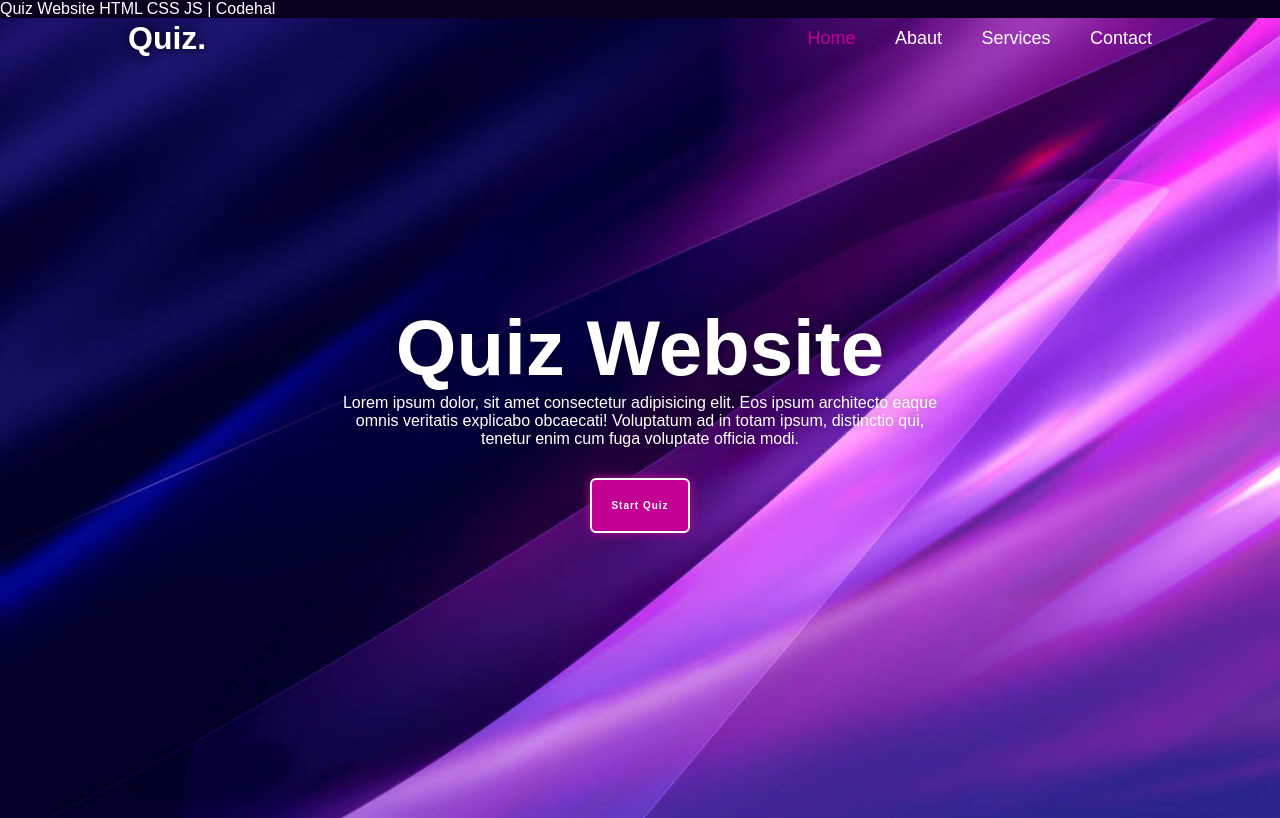
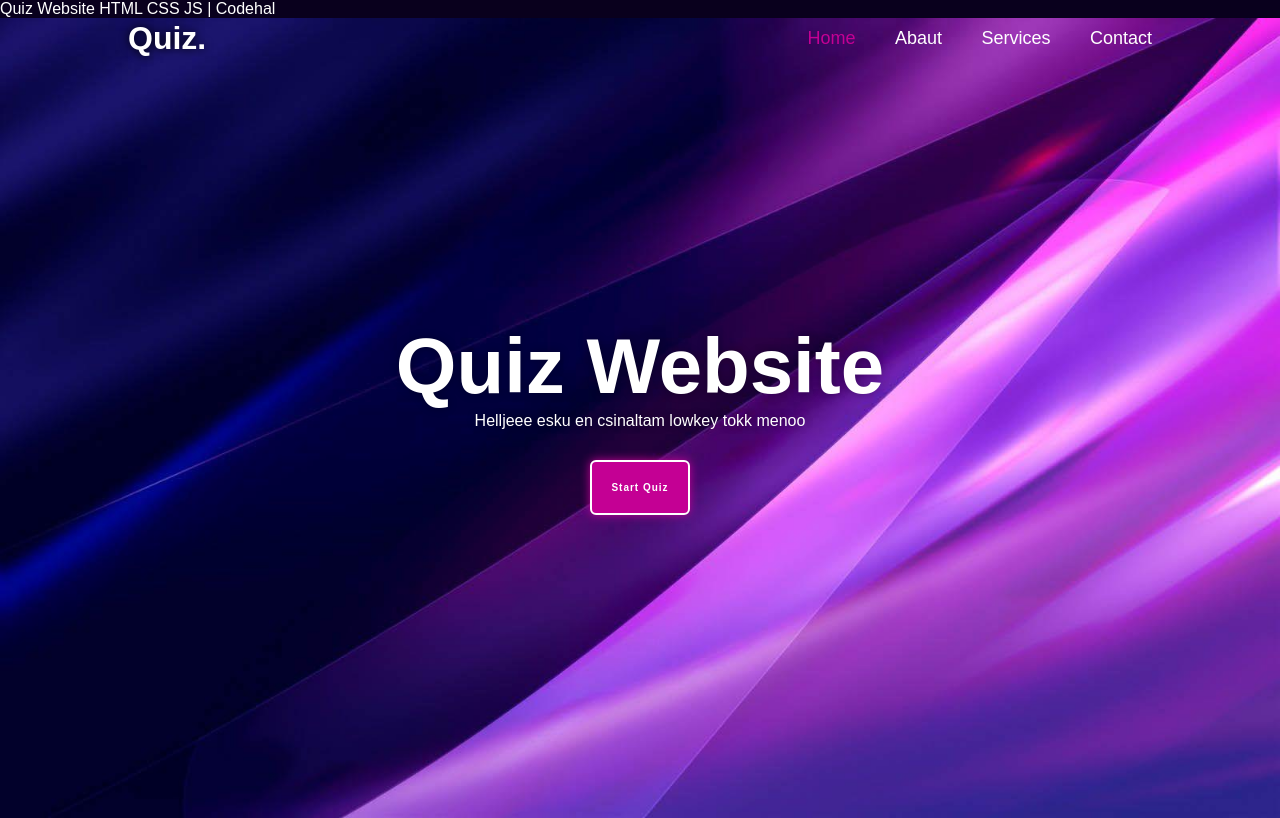
Before and after one commit to peertunde-pixel/tundii, a plain HTML site: page index.html in a window 1280 px wide. Shown: the top 818 px of the page. Drawn offline with Linux system fonts and the light colour scheme; a web font is replaced by a local one.

Commit message:
Add files via upload

```diff
--- a/index.html
+++ b/index.html
@@ -59,7 +59,7 @@
             <section class="home">
                 <div class="home-content">
                     <h1>Quiz Website</h1>
-                    <p>Lorem ipsum dolor, sit amet consectetur adipisicing elit. Eos ipsum architecto eaque omnis veritatis explicabo obcaecati! Voluptatum ad in totam ipsum, distinctio qui, tenetur enim cum fuga voluptate officia modi.</p>
+                    <p>Helljeee esku en csinaltam lowkey tokk menoo</p>
                     <button class="start-btn">Start Quiz</button>
                 </div>
             </section>
@@ -87,4 +87,5 @@
 </body>
 
 
+
 </html>
```
